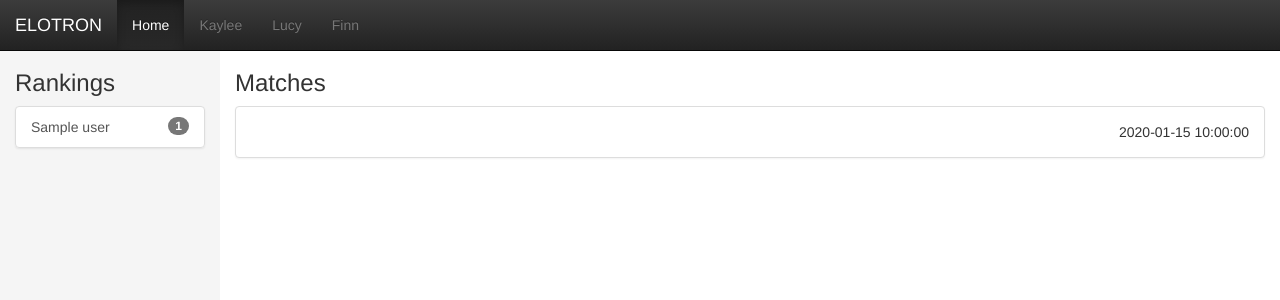
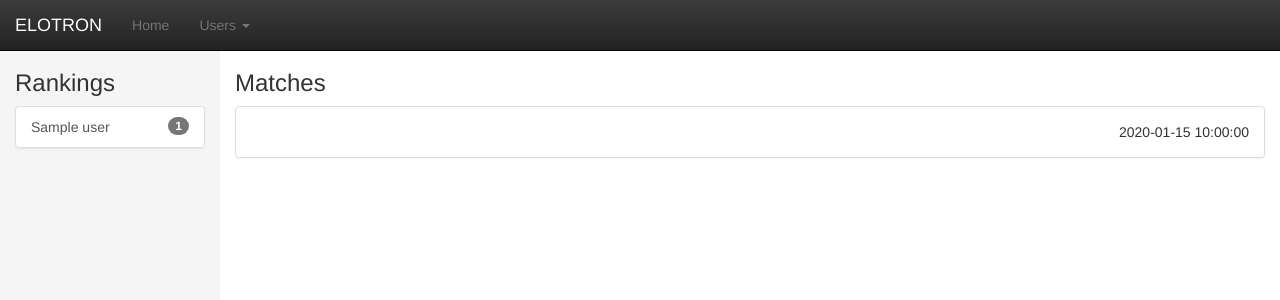
Before and after one commit to liamboone/elotron, a Flask app: template templates/user.html in a window 1280 px wide. Shown: the top 300 px of the page. Run offline with Flask 2, Linux system fonts and the light colour scheme; the template is opened without the code that fills it: most values are stand-ins (such as "Sample title", 1, 10 or a date in 2020); some libraries are stand-ins or nearby versions.

Commit message:
Added user dropdown menu sorted alphabetically by display name

```diff
--- a/templates/base.html
+++ b/templates/base.html
@@ -90,10 +90,14 @@
     </div>
     <div class="navbar-collapse collapse">
         <ul class="nav navbar-nav">
-            <li class="active"><a href="/">Home</a></li>
-            <li><a href="/ktrain">Kaylee</a></li>
-            <li><a href="/lilmike">Lucy</a></li>
-            <li><a href="/fbomb">Finn</a></li>
+            <li><a href="/">Home</a></li>
+            <li class="dropdown">
+                <a href="#" class="dropdown-toggle" data-toggle="dropdown">
+                    Users <span class="caret"></span></a>
+                <ul class="dropdown-menu">
+                    {% block user_menu %}{% endblock %}
+                </ul>
+            </li>
         </ul>
     </div><!--/.nav-collapse -->
 </div>
--- a/templates/user.html
+++ b/templates/user.html
@@ -1,5 +1,10 @@
 {% extends "base.html" %}
 {% block title %} {{ users[uname] }} {% endblock %}
+{% block user_menu %}
+{% for user in users|dictsort(false, 'value') %}
+<li><a href='/{{user[0]}}'>{{user[1]}}</a></li>
+{% endfor %}
+{% endblock %}
 {% block user_content %}
 {{super()}}
 {% for rank, user in ranks %}
@@ -20,11 +25,12 @@
                 <ul id="participant" class="list-inline">
                     {% for i, player in enumerate(match.participants) %}
                     <li>
+                    <a href="/{{player[0]}}">
                     {% if i == match.winner %}<b>{% endif %}
                         {{ users[player[0]] }}
                         {% if i == match.winner %}</b>{% endif %}
                     <span class="badge {% if i == match.winner %}alert-info{% endif %}">{{ player[1] }}</span>
-                    </li>
+                </a></li>
                     {% endfor %}
                 </ul>
             </div>
```
